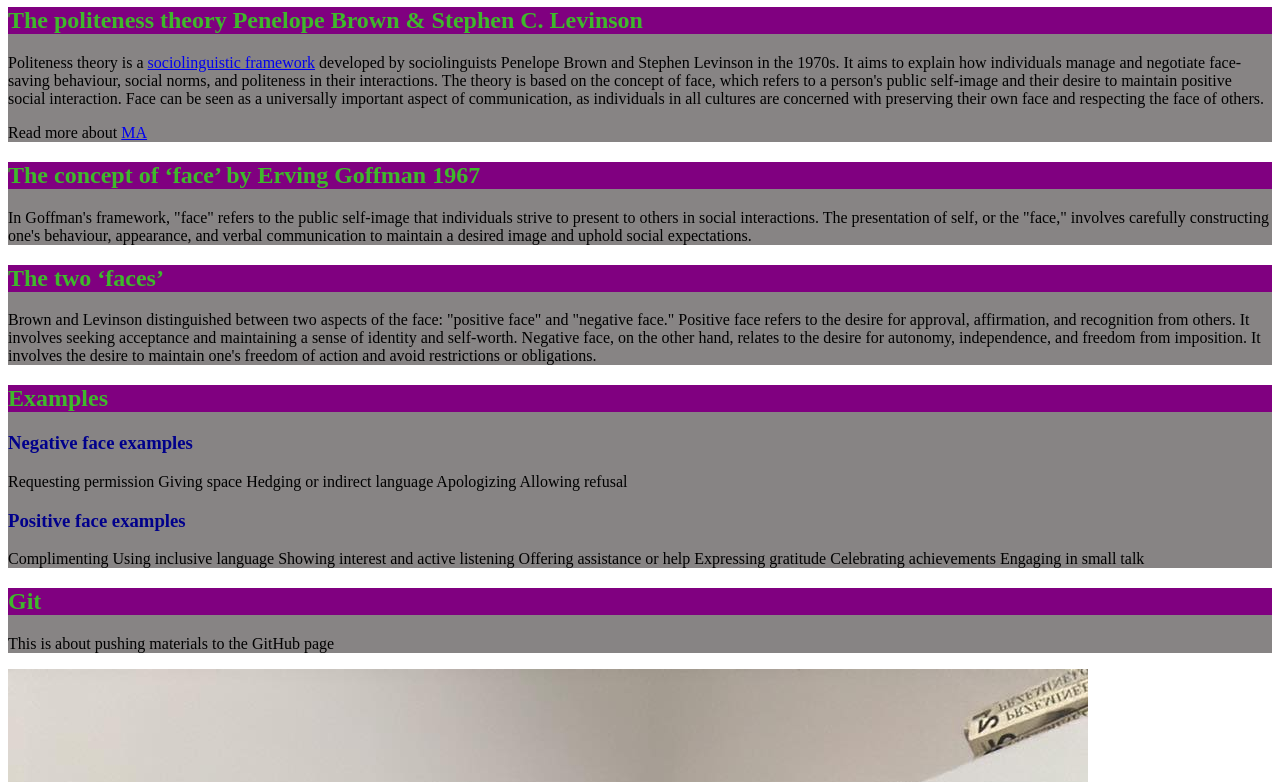
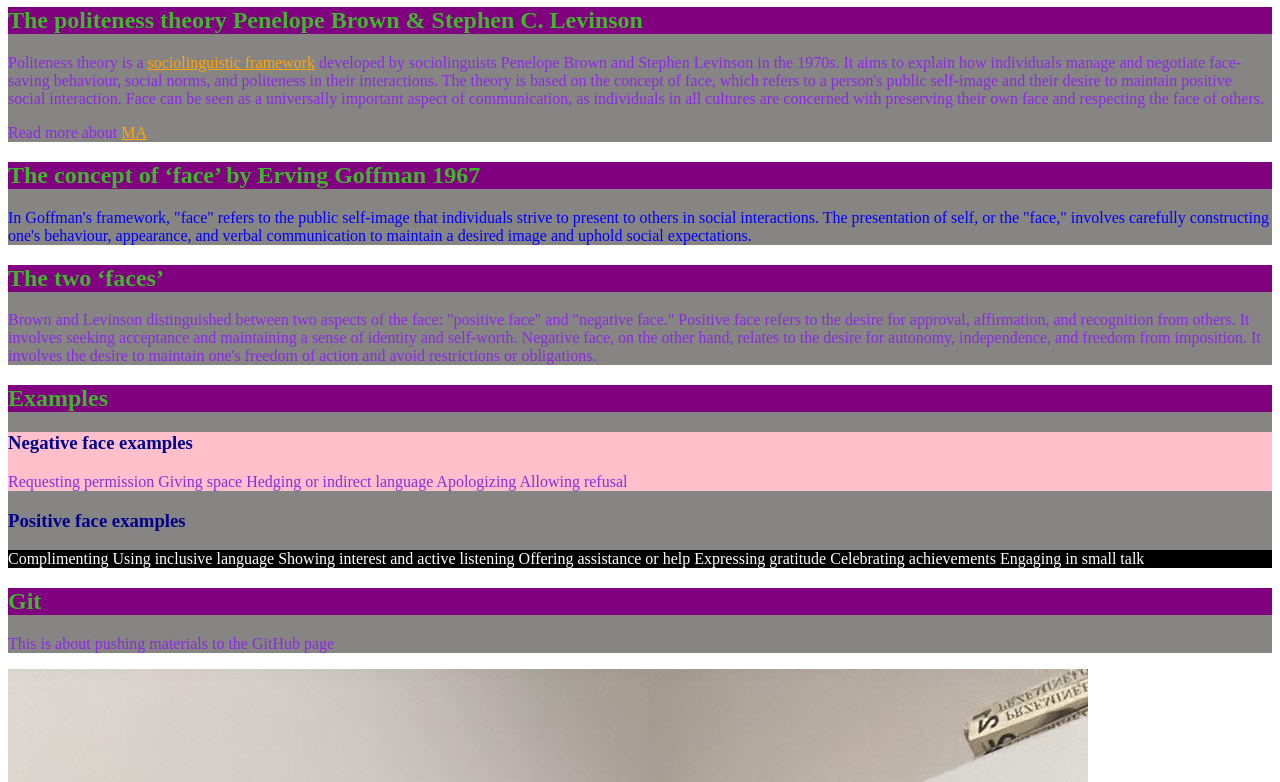
Before and after one commit to alexglogowska/homepage, a plain HTML site: page index.html in a window 1280 px wide. Shown: the part 99-881 px from the top of the page. Drawn offline with Linux system fonts and the light colour scheme.

Commit message:
styles css

```diff
--- a/index.html
+++ b/index.html
@@ -33,7 +33,7 @@
 		</section>
 		<section>
 			<h2>The concept of ‘face’ by Erving Goffman 1967</h2>
-			<p>
+			<p class="blue">
 				In Goffman's framework, "face" refers to the public self-image that individuals strive to present to
 				others in social interactions.
 				The presentation of self, or the "face," involves carefully constructing one's behaviour, appearance,
@@ -60,7 +60,7 @@
 					Apologizing
 					Allowing refusal</p>
 			</article>
-			<article>
+			<article class="my-article">
 				<h3>Positive face examples</h3>
 				<p>Complimenting
 					Using inclusive language
--- a/style.css
+++ b/style.css
@@ -14,3 +14,28 @@ h3 {
 section {
 	background: rgb(135, 132, 132);
 }
+
+.blue {
+	color: blue;
+}
+
+#MA {
+	background: pink;
+}
+
+p{
+	color:blueviolet;
+}
+
+a {
+	color: green;
+}
+
+section a {
+	color: orange;
+}
+
+.my-article p {
+	background: black;
+	color: white;
+}
```
